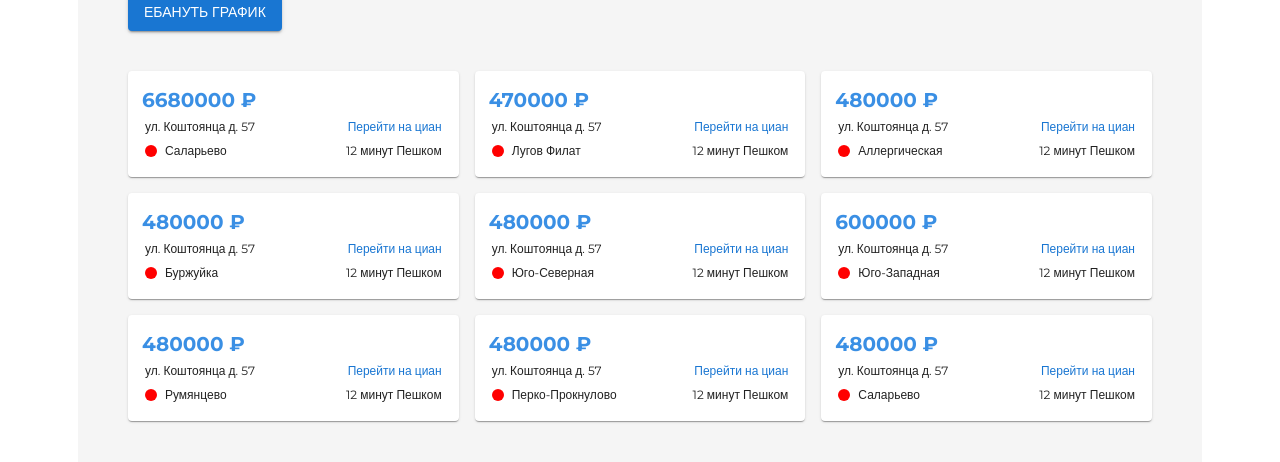
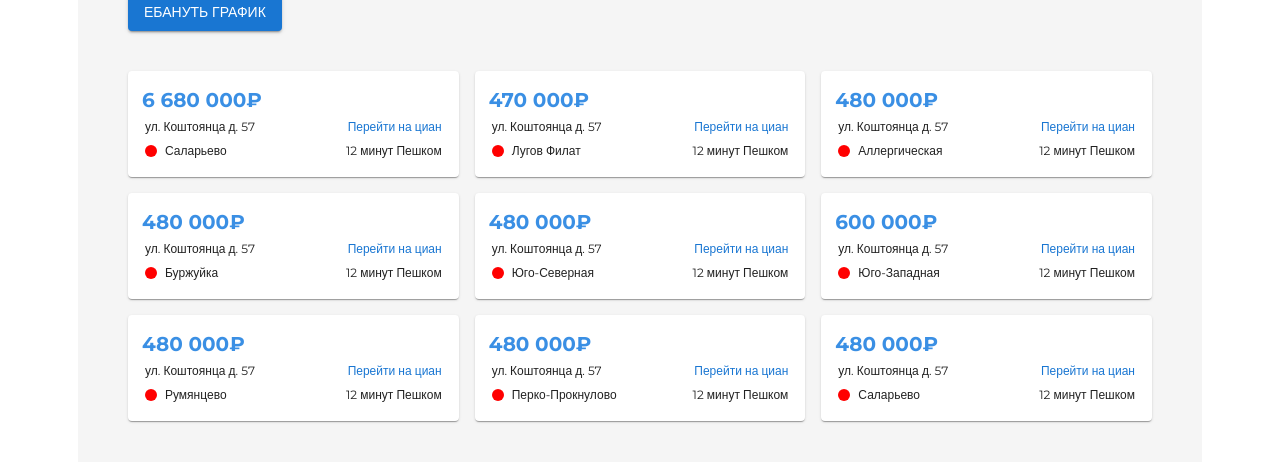
Before and after one commit to DariaZzz/RealEstateAnalysis, a React (Vite) app in the folder Frontend/: page / in a window 1280 px wide. Shown: the part 166-628 px from the top of the page. Built offline with nearby package versions, Linux system fonts and the light colour scheme; a web font is replaced by a local one.

Commit message:
refactor components in directories

```diff
--- a/Frontend/src/App.jsx
+++ b/Frontend/src/App.jsx
@@ -1,8 +1,8 @@
 import { useEffect, useState } from 'react'
 import FlatsStatsPanel from './FlatsStatsPanel';
 import MetroStationAutocomplete from './MetroStationAutocomplete';
-import FlatsChart from './api/FlatsChart';
-import FlatCard from './api/FlatCard';
+import FlatsChart from './FlatsChart';
+import FlatCard from './FlatCard';
 import '@fontsource/montserrat/400.css';
 import '@fontsource/montserrat/500.css';
 import '@fontsource/montserrat/700.css';
--- /dev/null
+++ b/Frontend/src/FlatCard.jsx
@@ -0,0 +1,95 @@
+import React from "react";
+import Card from '@mui/material/Card';
+import Typography from '@mui/material/Typography';
+import CardContent from '@mui/material/CardContent';
+import Link from '@mui/material/Link';
+import Box from '@mui/material/Box';
+
+function FlatCard({
+  flat,
+}){
+  const formatPrice = (price)=> {
+    return new Intl.NumberFormat('ru-RU').format(price);
+  }
+
+    return(
+        <Card >
+          <CardContent style={{
+          padding:"14px",
+        }}>
+            <Typography style={{
+              fontWeight:"600",
+              color:"#3a8fe4",
+              fontSize: "20px",
+            }}>
+              {formatPrice(flat.price)}
+               ₽
+            </Typography>
+
+
+            <div style={{
+              display: "grid",
+              gridTemplateColumns: "1fr 1fr",
+
+            }}>
+              <Typography style={{
+                fontSize:"12px",
+                padding: "3px",
+              }}>
+                {flat.addres}
+              </Typography>
+
+
+              <Typography style={{
+                fontSize:"12px",
+                padding: "3px",
+                justifySelf: "end"
+              }}>
+                <Link
+                  href={flat.url}
+                  underline="none"
+                  sx={{ color: "#1976d2" }}
+                >
+                  Перейти на циан
+                </Link>
+              </Typography>
+
+
+              <Box style={{
+                fontSize:"12px",
+                display: "flex",
+                alignItems: "center",
+                padding: "3px",
+                fontFamily: '"Montserrat", sans-serif'
+              }}>
+                <div
+                  style={{
+                    width: 12,
+                    height: 12,
+                    borderRadius: '50%',
+                    backgroundColor: flat.stationLineColor,
+                    marginRight: 8
+                  }}
+                >
+                </div>
+                {flat.metroStation}
+              </Box>
+
+
+              <Typography style={{
+                fontSize:"12px",
+                padding: "3px",
+                justifySelf: "end"
+              }}>
+                {flat.travel_time} минут {flat.travel_type}
+              </Typography>
+            </div>
+
+
+          </CardContent>
+        </Card>
+    )
+}
+
+
+export default FlatCard
--- a/Frontend/src/FlatsList.jsx
+++ b/Frontend/src/FlatsList.jsx
@@ -1,5 +1,5 @@
 import React from "react";
-import FlatCard from "./api/FlatCard";
+import FlatCard from "./FlatCard";
 
 
 function FlatsList({flats}){
```
